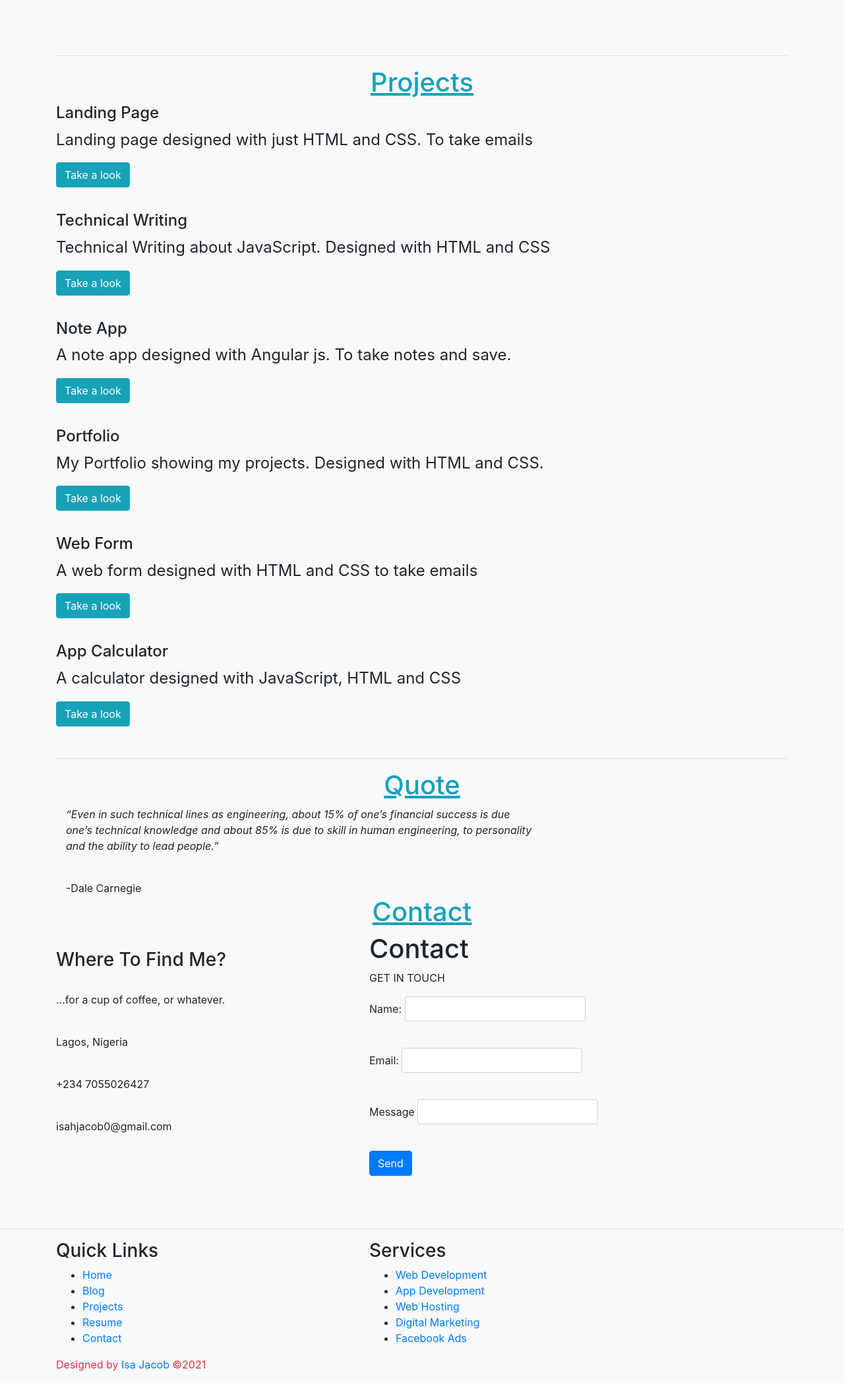
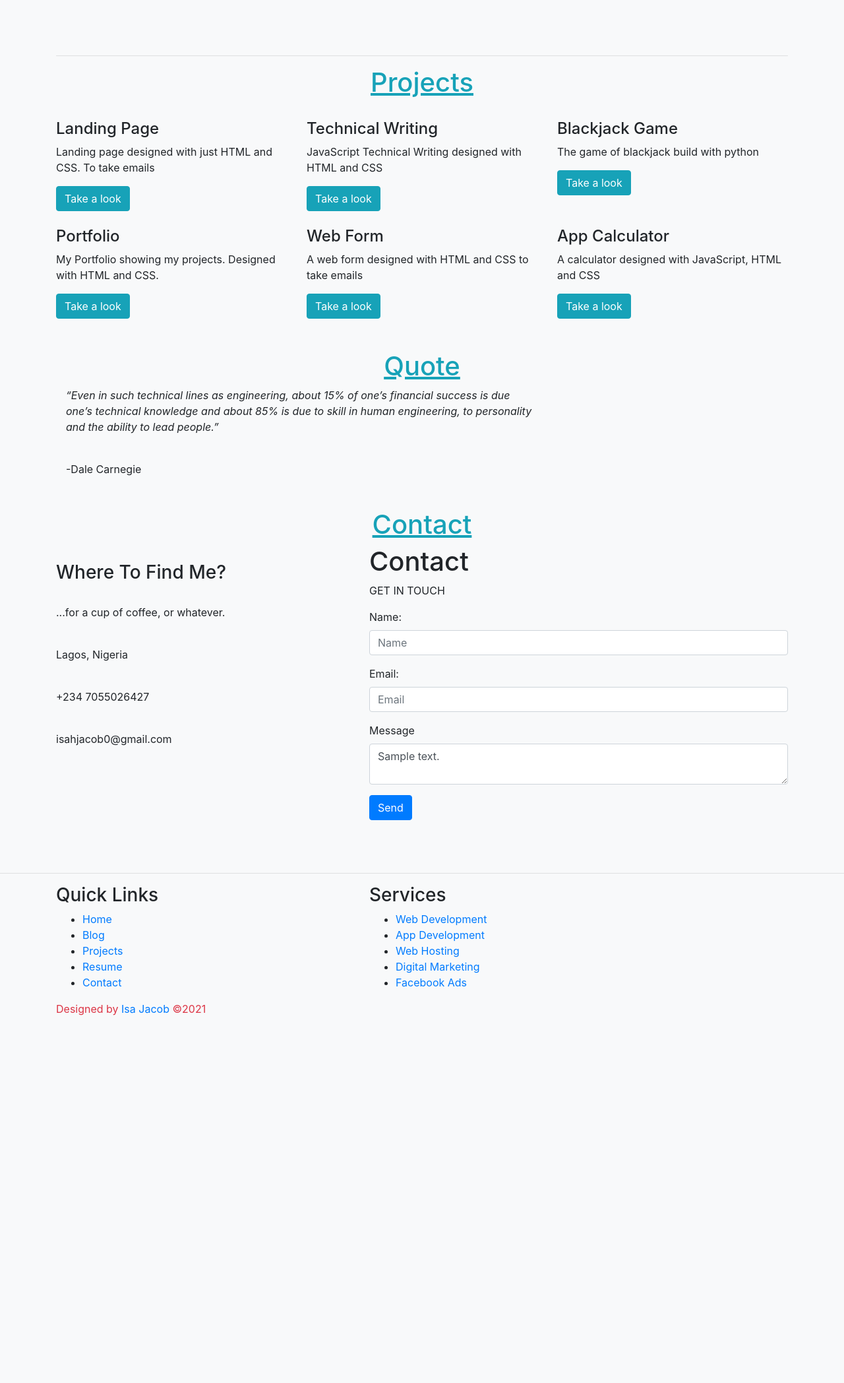
Before and after one commit to Enecode/myblog, a Django app: template blogs/templates/blogs/index.html in a window 1280 px wide. Shown: the part 404-2500 px from the top of the page at 66% size. After the commit the page ends 1943 px from the top, so only its background shows below. Run offline with Django 4.2, Linux system fonts and the light colour scheme; the template is opened without the code that fills it: most values are stand-ins (such as "Sample title", 1, 10 or a date in 2020); some libraries are stand-ins or nearby versions.

Commit message:
remove legend tag

```diff
--- a/blogs/templates/blogs/index.html
+++ b/blogs/templates/blogs/index.html
@@ -32,42 +32,42 @@
              <!---Projects-->
             <div class="text-center text-info">
                 <h1><u>Projects</u></h1>
-            </div>
+            </div><br>
             <div class="row">
-                <legend>
-                    <div class="col">
+                <div class="col-md-4">
                     <h4>Landing Page</h4>
                     <p>Landing page designed with just HTML and CSS. To take emails</p>
-                        <a href="https://codepen.io/enecode" class="btn btn-info">Take a look</a>
+                    <a  href="https://codepen.io/enecode" class="btn btn-info">Take a look</a>
+                </div>
+                <div class="col-md-4">
+                    <h4>Technical Writing</h4>
+                    <p>JavaScript Technical Writing designed with HTML and CSS</p>
+                    <a href="https://enecode.github.io/javascript-technical-writing" class="btn btn-info">Take a look</a>
+                </div>
+                <div class="col-md-4">
+                    <h4>Blackjack Game</h4>
+                    <p>The game of blackjack build with python</p>
+                    <a href="https://github.com/Enecode/Black-Jack-Game-Build-With-Python" class="btn btn-info">Take a look</a>
+                </div>
             </div><br>
-                    <div class="col">
-                        <h4>Technical Writing</h4>
-                        <p>Technical Writing about JavaScript. Designed with HTML and CSS</p>
-                        <a href="https://codepen.io/enecode" class="btn btn-info">Take a look</a>
-                    </div><br>
-                    <div class="col">
-                        <h4>Note App</h4>
-                        <p>A note app designed with Angular js. To take notes and save. </p>
-                        <a href="https://codepen.io/enecode" class="btn btn-info">Take a look</a>
-                    </div><br>
-                    <div class="col">
+            <div class="row"><br>
+                 <div class="col-md-4">
                     <h4>Portfolio</h4>
                     <p>My Portfolio showing my projects. Designed with HTML and CSS. </p>
                     <a href="https://codepen.io/enecode" class="btn btn-info">Take a look</a>
-                    </div><br>
-                    <div class="col">
+                </div>
+                <div class="col-md-4">
                     <h4>Web Form</h4>
                     <p>A web form designed with HTML and CSS to take emails </p>
                     <button class="btn btn-info"><a href="codepen.io/enecode"></a>Take a look</button>
                 </div><br>
-                    <div class="col">
+                <div class="col-md-4">
                     <h4>App Calculator</h4>
                     <p>A calculator designed with JavaScript, HTML and CSS</p>
                     <button class="btn btn-info"><a href="codepen.io/enecode"></a>Take a look</button>
                 </div>
-                </legend>
-            </div><br><hr>
-            <div >
+            </div><br>
+            <div ><br>
                 <h1 class="text-center text-info"><u>Quote</u></h1>
             </div>
                  <div>
@@ -75,8 +75,8 @@
                         <p class="quote-text"><i>“Even in such technical lines as engineering, about 15% of one’s financial success is due one’s technical knowledge and about 85% is due to skill in human engineering, to personality and the ability to lead people.”</i> </p><br> -Dale Carnegie
                     </div>
                  </div>
-            </div>
-            <div >
+            </div><br>
+            <div ><br>
                 <h1 class="text-center text-info"><u>Contact</u></h1>
             </div>
             <div class="container">
@@ -95,24 +95,18 @@
                         <form action="#" target="_blank">
                             <div class="form-group mb-3">
                                 <label for="name">Name:</label>
-                                <label>
-                                    <input type="text" class="form-control mb-3" required name="Name">
-                                </label>
+                                <input type="text" class="form-control mb-3" placeholder="Name" required name="Name">
                             </div>
                             <div class="form-group mb-3">
                                 <label for="email">Email:</label>
-                                <label>
-                                    <input type="text" class="form-control mb-3" required name="Email">
-                                </label>
+                                <input type="text" class="form-control mb-3" placeholder="Email" required name="Email">
                             </div>
                            <div class="form-group mb-3">
                                 <label>Message</label>
-                                <label>
-                                    <input type="text" class="form-control mb-3" required name="Message">
-                                </label>
+                                <textarea placeholder="Message" required class="form-control">{{ text }}</textarea>
                             </div>
                             <div class="form-group mb-3">
-                                <button class="btn btn-primary btn-out" type="submit">Send</button>
+                                <button class="btn btn-primary btn-out" required type="submit">Send</button>
                             </div>
                         </form><br>
                     </div>
```
Lines whose indentation alone changed are shown as unchanged.
